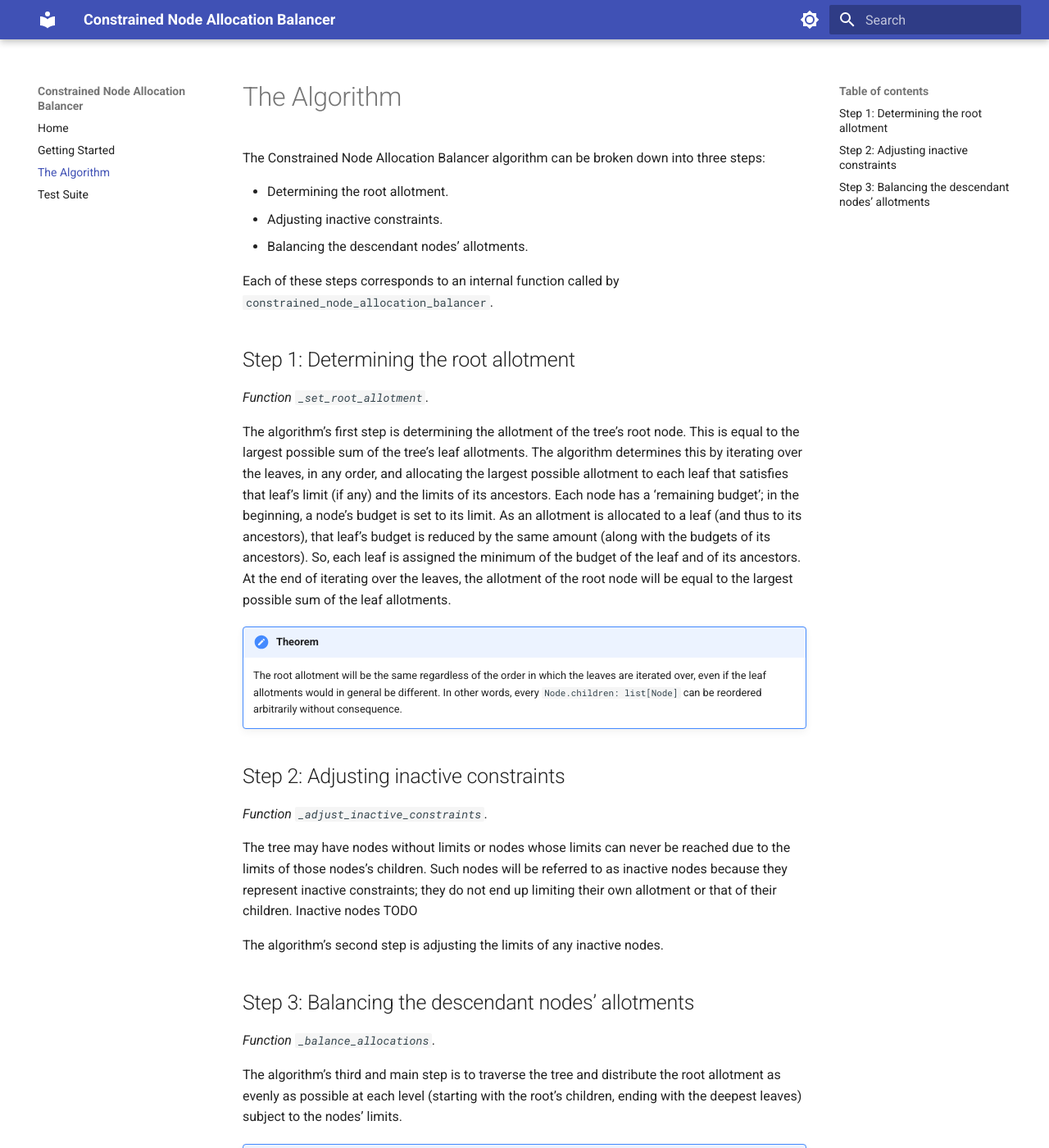
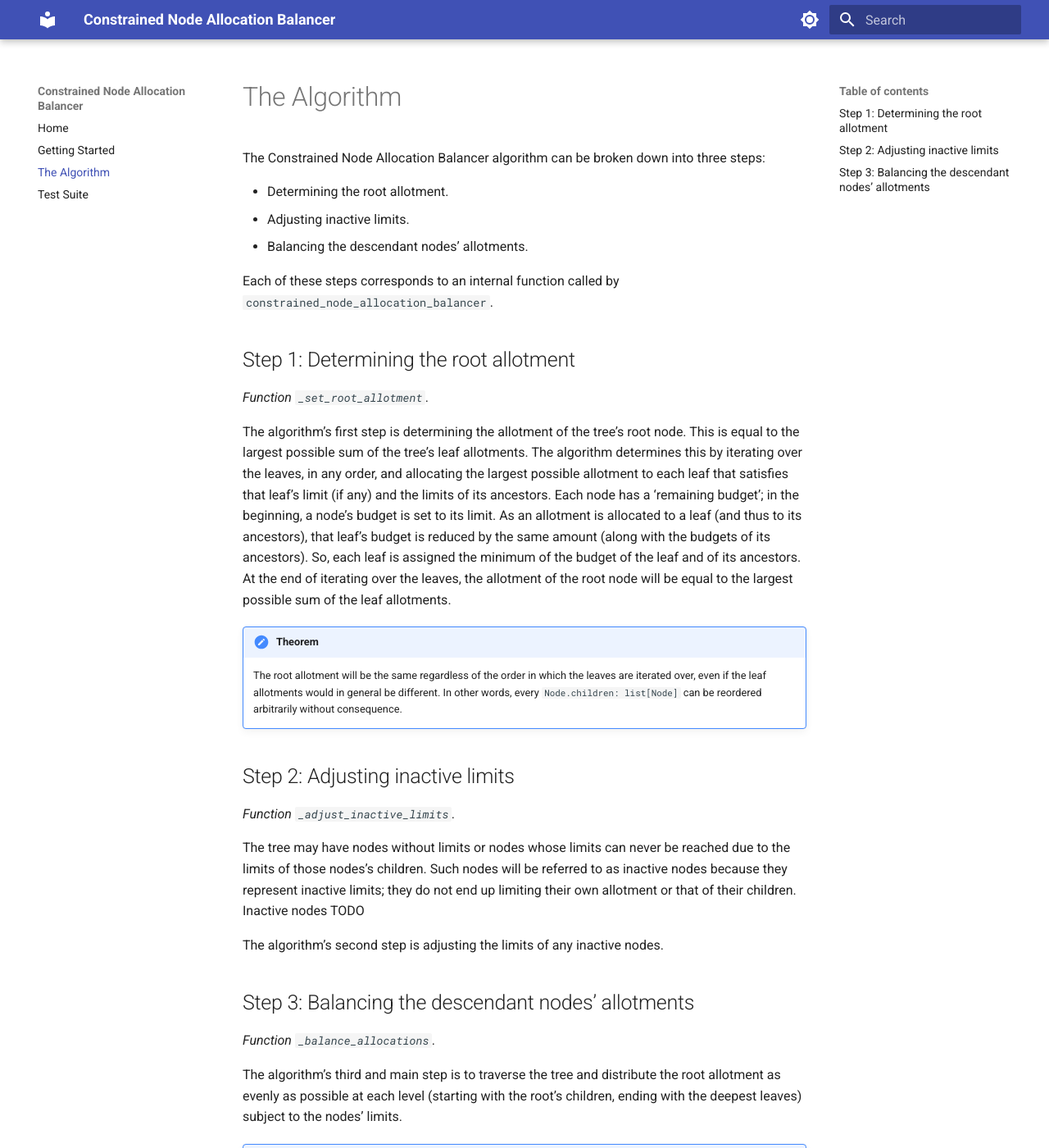
Before and after one commit to keeganmjgreen/constrained_node_allocation_balancer, an MkDocs documentation site: the page built from docs/algorithm.md, in a window 1280 px wide and 1400 px high. Shown: the whole window at 82% size. Built offline with MkDocs 1.6.1 and Material for MkDocs 9.7.7, drawn with Linux system fonts in a browser that asks for light colours.

Commit message:
rename _adjust_inactive_constraints -> _adjust_inactive_limits

```diff
--- a/docs/algorithm.md
+++ b/docs/algorithm.md
@@ -3,7 +3,7 @@
 The Constrained Node Allocation Balancer algorithm can be broken down into three steps:
 
 - Determining the root allotment.
-- Adjusting inactive constraints.
+- Adjusting inactive limits.
 - Balancing the descendant nodes' allotments.
 
 Each of these steps corresponds to an internal function called by `constrained_node_allocation_balancer`.
@@ -19,11 +19,11 @@ The algorithm's first step is determining the allotment of the tree's root node.
     The root allotment will be the same regardless of the order in which the leaves are iterated over, even if the leaf allotments would in general be different. In other words, every `Node.children: list[Node]` can be reordered arbitrarily without consequence.
 
 
-## Step 2: Adjusting inactive constraints
+## Step 2: Adjusting inactive limits
 
-*Function `_adjust_inactive_constraints`.*
+*Function `_adjust_inactive_limits`.*
 
-The tree may have nodes without limits or nodes whose limits can never be reached due to the limits of those nodes's children. Such nodes will be referred to as inactive nodes because they represent inactive constraints; they do not end up limiting their own allotment or that of their children. Inactive nodes TODO
+The tree may have nodes without limits or nodes whose limits can never be reached due to the limits of those nodes's children. Such nodes will be referred to as inactive nodes because they represent inactive limits; they do not end up limiting their own allotment or that of their children. Inactive nodes TODO
 
 The algorithm's second step is adjusting the limits of any inactive nodes.
 
```
Also changed, not shown: 2 other files.
